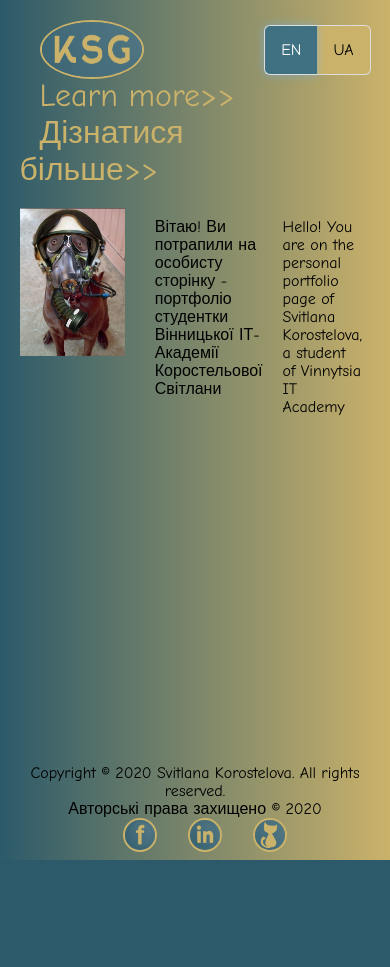
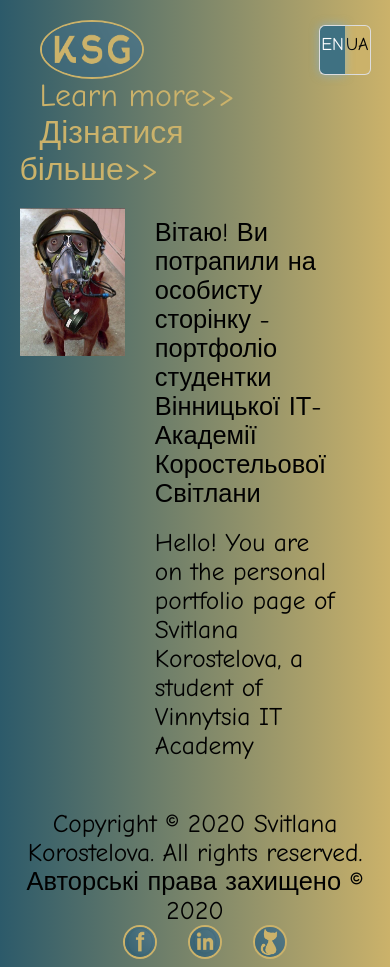
Before and after one commit to svitlana-korostelova/self-portfolio, a plain HTML site: page index.html in a window 390 px wide. Before the commit the page ends 860 px from the top, so only its background shows below. Drawn offline with Linux system fonts and the light colour scheme.

Commit message:
media queries added

```diff
--- a/css/style.css
+++ b/css/style.css
@@ -7,6 +7,7 @@ html,
 body,
 .wrapper {
     height: 100%;
+    font-size: 1px;
 }
 
 .content {
@@ -34,6 +35,11 @@ nav {
     /*padding-right: 20px;*/
     /*padding-left: 20px;*/
 }
+
+.navsettings{
+    font-size: 1 rem;
+}
+
 
 footer {
     /*position: fixed;*/
@@ -105,7 +111,9 @@ a:hover {
 }
 
 .article {
-    display: block;
+    /*display: block;*/
+    display: flex;
+    flex-direction: column;
     text-align: justify;
     /*justify-content: flex-start;*/
 }
@@ -118,13 +126,13 @@ a:hover {
 .article-content {
     padding-left: 20px;
     padding-right: 20px;
-    display: flex;
+    /*display: flex;*/
     text-align: justify;
 }
 
 table {
     border-collapse: collapse;
-  /*  width: 80%;*/
+    /*  width: 80%;*/
 }
 
 th,
@@ -167,7 +175,7 @@ tr:hover {
     display: inline-block;
     border: solid 1px #DDD;
     background-color: #CBB26A;
-    font-size: 1rem;
+    font-size: 18rem;
     line-height: 200%;
     font-weight: 400;
     text-align: center;
@@ -193,6 +201,30 @@ tr:hover {
     z-index: 1;
 }
 
+@media (max-width: 767px) {
+    .navsettings {
+        font-size: calc(24rem + 1vw);
+    }
+
+    p,
+    .text {
+        font-size: calc(17rem + 1vh);
+    }
+}
+
+@media (min-width: 768px) and (max-width: 991px) {
+    .navsettings {
+        font-size: calc(30rem + 1vw);
+    }
+
+    p,
+    .text {
+        font-size: calc(16rem + 1vh);
+    }
+}
+
+
+
 #facebook {
 
     width: 30px;
--- a/index.html
+++ b/index.html
@@ -12,7 +12,7 @@
     <script type="text/javascript" src="js/switchLanguage.js"></script>
     <div class="wrapper">
         <div class="content">
-            <nav>
+            <nav class="navsettings">
                 <ul type=none>
                     <li>
                         <a href="index.html">
@@ -32,7 +32,7 @@
                     <label for="ukrainian">UA</label>
                 </div>
             </nav>
-            <article style="display: flex;" class="article">
+            <article style="flex-direction: row;" class="article">
                 <img class="article-image" src="images/фото.png" alt="Photo" />
                 <div class="article-content">
                     <p class="text ukrainian">
```
Also changed, not shown: contacts.html (+1 -1 lines), navigation.html (+1 -1 lines), projects.html (+1 -1 lines), skills.html (+6 -5 lines).
